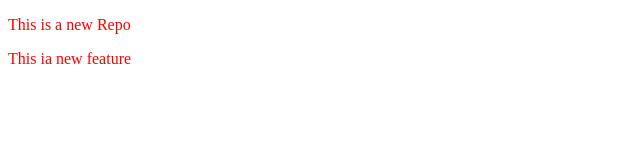
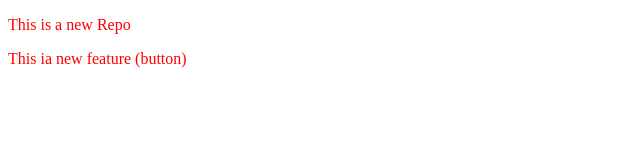
Before and after one commit to Madhura-Sarkar/LocalRepo, a plain HTML site: page index.html in a window 1280 px wide. Shown: the full height of the page, 0-640 px from the left. Drawn offline with Linux system fonts and the light colour scheme.

Commit message:
ad button

```diff
--- a/index.html
+++ b/index.html
@@ -8,6 +8,6 @@
 </head>
 <body>
     <p>This is a new Repo</p>
-    <p>This ia new feature</p>
+    <p>This ia new feature (button)</p>
 </body>
 </html>
```
